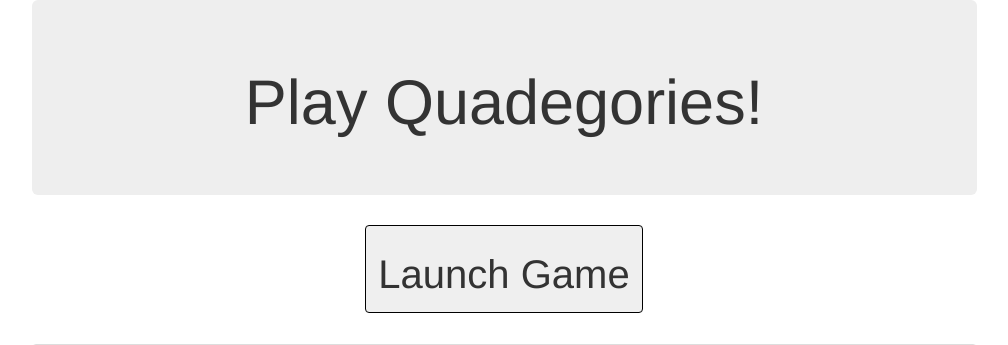
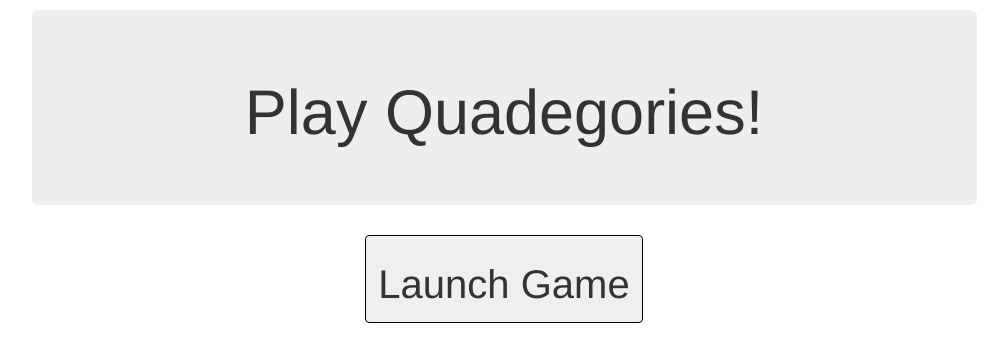
Before and after one commit to PeterEFrancis/play-quadegories, a Flask app: page / in a window 1280 px wide. Shown: the top 345 px of the page, without its empty margins (136-1144 px from the left). Run offline with Flask 2, Linux system fonts and the light colour scheme; some libraries are stand-ins or nearby versions.

Commit message:
shift jumbotron

```diff
--- a/templates/index.html
+++ b/templates/index.html
@@ -81,7 +81,7 @@
         <div class="col-md-1">
         </div>
         <div class="col-md-10">
-          <div class="jumbotron hide-overflow">
+          <div class="jumbotron hide-overflow" style="margin-top:10px;">
             <h1 class="text-center">Play Quadegories!</h1>
           </div>
           <button type="button" class="btn launch-game center-block"
```
